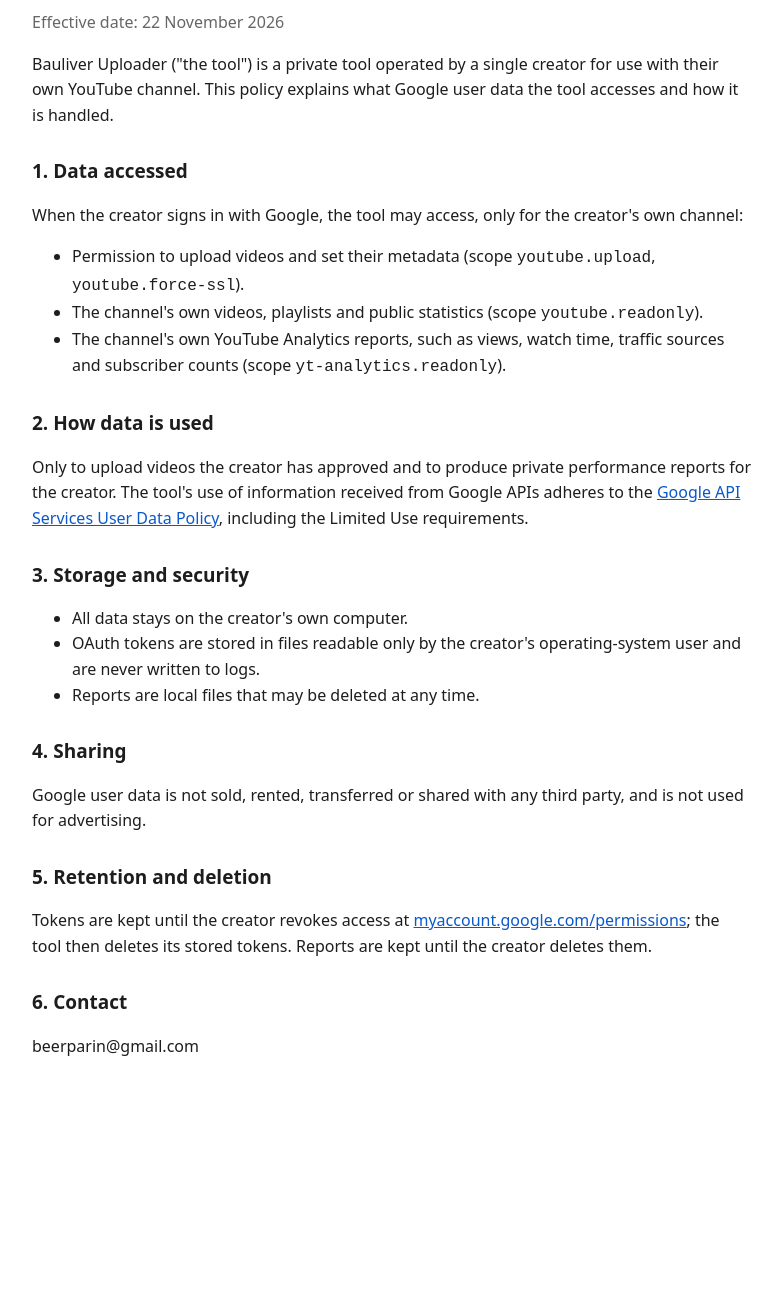
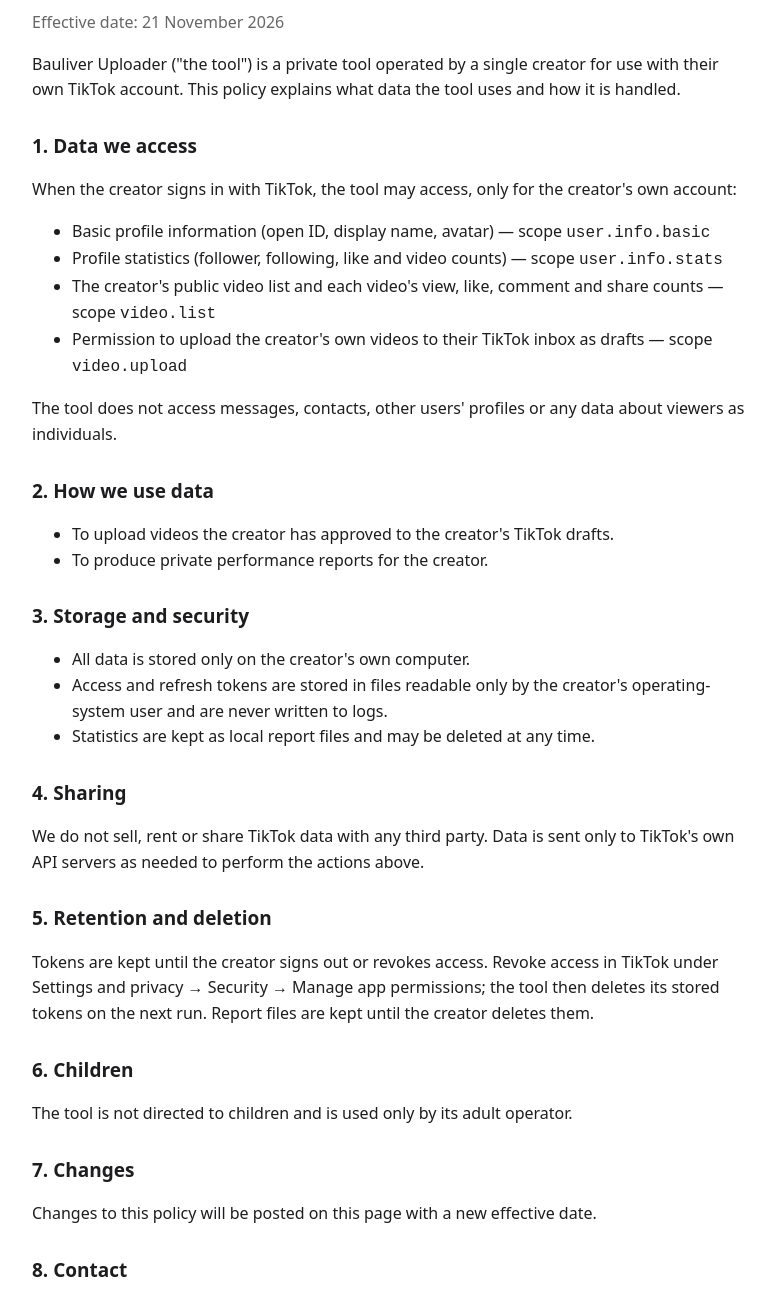
Before and after one commit to beerparin/beerparin.github.io, a plain HTML site: page privacy.html in a window 1280 px wide. Shown: the part 140-1438 px from the top of the page, without its empty margins (248-1030 px from the left). Before the commit the page ends 1247 px from the top, so only its background shows below. Drawn offline with Linux system fonts and the light colour scheme.

Commit message:
Add files via upload

```diff
--- a/privacy.html
+++ b/privacy.html
@@ -6,34 +6,53 @@
 <title>Privacy Policy · Bauliver Uploader</title>
 <style>
   body { font: 16px/1.6 system-ui, sans-serif; max-width: 720px; margin: 0 auto; padding: 32px 16px; color: #1d1d1f; background: #fff; }
-  h1 { font-size: 26px; } h2 { font-size: 19px; margin-top: 28px; } a { color: #0a58ca; } .muted { color: #666; }
+  h1 { font-size: 26px; } h2 { font-size: 19px; margin-top: 28px; }
+  a { color: #0a58ca; } .muted { color: #666; }
 </style>
 </head>
 <body>
 <p><a href="index.html">← Bauliver Uploader</a></p>
 <h1>Privacy Policy</h1>
-<p class="muted">Effective date: 22 November 2026</p>
-<p>Bauliver Uploader ("the tool") is a private tool operated by a single creator for use with their own YouTube channel. This policy explains what Google user data the tool accesses and how it is handled.</p>
-<h2>1. Data accessed</h2>
-<p>When the creator signs in with Google, the tool may access, only for the creator's own channel:</p>
+<p class="muted">Effective date: 21 November 2026</p>
+
+<p>Bauliver Uploader ("the tool") is a private tool operated by a single creator for use with their own TikTok account. This policy explains what data the tool uses and how it is handled.</p>
+
+<h2>1. Data we access</h2>
+<p>When the creator signs in with TikTok, the tool may access, only for the creator's own account:</p>
 <ul>
-  <li>Permission to upload videos and set their metadata (scope <code>youtube.upload</code>, <code>youtube.force-ssl</code>).</li>
-  <li>The channel's own videos, playlists and public statistics (scope <code>youtube.readonly</code>).</li>
-  <li>The channel's own YouTube Analytics reports, such as views, watch time, traffic sources and subscriber counts (scope <code>yt-analytics.readonly</code>).</li>
+  <li>Basic profile information (open ID, display name, avatar) — scope <code>user.info.basic</code></li>
+  <li>Profile statistics (follower, following, like and video counts) — scope <code>user.info.stats</code></li>
+  <li>The creator's public video list and each video's view, like, comment and share counts — scope <code>video.list</code></li>
+  <li>Permission to upload the creator's own videos to their TikTok inbox as drafts — scope <code>video.upload</code></li>
 </ul>
-<h2>2. How data is used</h2>
-<p>Only to upload videos the creator has approved and to produce private performance reports for the creator. The tool's use of information received from Google APIs adheres to the <a href="https://developers.google.com/terms/api-services-user-data-policy">Google API Services User Data Policy</a>, including the Limited Use requirements.</p>
+<p>The tool does not access messages, contacts, other users' profiles or any data about viewers as individuals.</p>
+
+<h2>2. How we use data</h2>
+<ul>
+  <li>To upload videos the creator has approved to the creator's TikTok drafts.</li>
+  <li>To produce private performance reports for the creator.</li>
+</ul>
+
 <h2>3. Storage and security</h2>
 <ul>
-  <li>All data stays on the creator's own computer.</li>
-  <li>OAuth tokens are stored in files readable only by the creator's operating-system user and are never written to logs.</li>
-  <li>Reports are local files that may be deleted at any time.</li>
+  <li>All data is stored only on the creator's own computer.</li>
+  <li>Access and refresh tokens are stored in files readable only by the creator's operating-system user and are never written to logs.</li>
+  <li>Statistics are kept as local report files and may be deleted at any time.</li>
 </ul>
+
 <h2>4. Sharing</h2>
-<p>Google user data is not sold, rented, transferred or shared with any third party, and is not used for advertising.</p>
+<p>We do not sell, rent or share TikTok data with any third party. Data is sent only to TikTok's own API servers as needed to perform the actions above.</p>
+
 <h2>5. Retention and deletion</h2>
-<p>Tokens are kept until the creator revokes access at <a href="https://myaccount.google.com/permissions">myaccount.google.com/permissions</a>; the tool then deletes its stored tokens. Reports are kept until the creator deletes them.</p>
-<h2>6. Contact</h2>
+<p>Tokens are kept until the creator signs out or revokes access. Revoke access in TikTok under Settings and privacy → Security → Manage app permissions; the tool then deletes its stored tokens on the next run. Report files are kept until the creator deletes them.</p>
+
+<h2>6. Children</h2>
+<p>The tool is not directed to children and is used only by its adult operator.</p>
+
+<h2>7. Changes</h2>
+<p>Changes to this policy will be posted on this page with a new effective date.</p>
+
+<h2>8. Contact</h2>
 <p>beerparin@gmail.com</p>
 </body>
 </html>
```
Also changed, not shown: index.html (+21 -10 lines), terms.html (+7 -6 lines).
